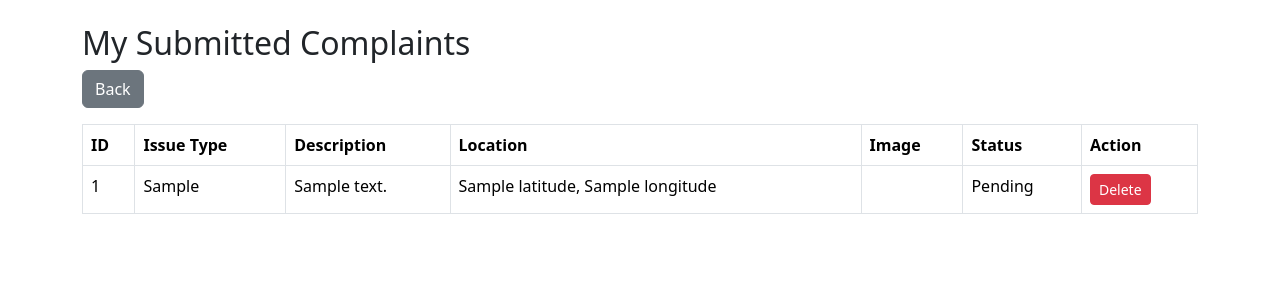
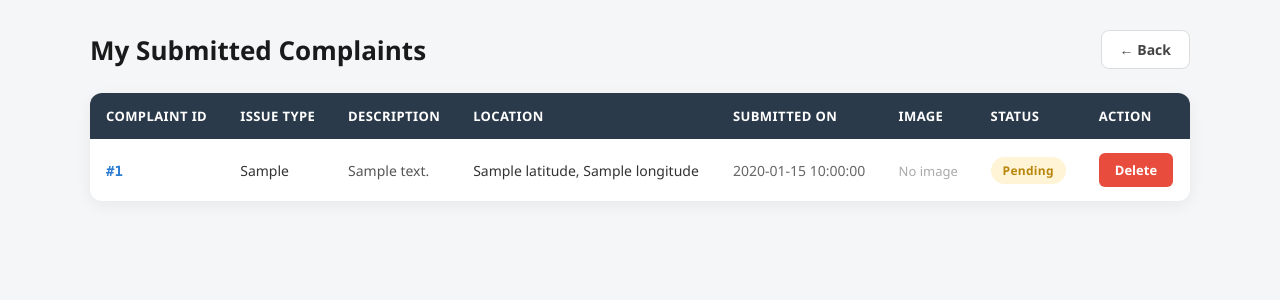
Before and after one commit to Anushka190921/ai-civic-issue-mapper, a Flask app: template templates/my_issues.html in a window 1280 px wide. Shown: the top 300 px of the page. Run offline with Flask 3, Linux system fonts and the light colour scheme; the template is opened without the code that fills it: most values are stand-ins (such as "Sample title", 1, 10 or a date in 2020).

Commit message:
fix my issues page

```diff
--- a/templates/my_issues.html
+++ b/templates/my_issues.html
@@ -1,48 +1,212 @@
 <!DOCTYPE html>
-<html>
+<html lang="en">
 <head>
+<meta charset="UTF-8">
+<meta name="viewport" content="width=device-width, initial-scale=1.0">
 <title>My Complaints</title>
-    <link href="https://cdn.jsdelivr.net/npm/bootstrap@5.3.2/dist/css/bootstrap.min.css" rel="stylesheet">
+<style>
+  * { box-sizing: border-box; margin: 0; padding: 0; }
+  body {
+    font-family: 'Segoe UI', Arial, sans-serif;
+    background: #f4f6f8;
+    padding: 30px;
+    color: #333;
+  }
+  .container {
+    max-width: 1100px;
+    margin: 0 auto;
+  }
+  .header-row {
+    display: flex;
+    align-items: center;
+    justify-content: space-between;
+    margin-bottom: 24px;
+    flex-wrap: wrap;
+    gap: 12px;
+  }
+  h1 {
+    font-size: 26px;
+    color: #1a1a1a;
+  }
+  .back-btn {
+    display: inline-flex;
+    align-items: center;
+    gap: 6px;
+    background: #fff;
+    border: 1px solid #ddd;
+    color: #444;
+    padding: 9px 18px;
+    border-radius: 8px;
+    text-decoration: none;
+    font-size: 14px;
+    font-weight: 600;
+    transition: background 0.2s ease, border-color 0.2s ease;
+  }
+  .back-btn:hover {
+    background: #f0f0f0;
+    border-color: #bbb;
+  }
+  .table-card {
+    background: #fff;
+    border-radius: 12px;
+    overflow: hidden;
+    box-shadow: 0 4px 16px rgba(0,0,0,0.06);
+  }
+  table {
+    width: 100%;
+    border-collapse: collapse;
+    font-size: 14px;
+  }
+  thead th {
+    background: #2b3a4a;
+    color: #fff;
+    text-align: left;
+    padding: 14px 16px;
+    font-weight: 600;
+    font-size: 13px;
+    text-transform: uppercase;
+    letter-spacing: 0.4px;
+  }
+  tbody td {
+    padding: 14px 16px;
+    border-bottom: 1px solid #eef0f2;
+    vertical-align: middle;
+  }
+  tbody tr:last-child td {
+    border-bottom: none;
+  }
+  tbody tr:hover {
+    background: #f8fafc;
+  }
+  .complaint-id {
+    font-weight: 700;
+    color: #2b7cd3;
+    font-family: 'Consolas', monospace;
+  }
+  .desc-cell {
+    max-width: 240px;
+    color: #555;
+  }
+  .date-cell {
+    color: #666;
+    white-space: nowrap;
+  }
+  .img-thumb {
+    width: 50px;
+    height: 50px;
+    object-fit: cover;
+    border-radius: 6px;
+    border: 1px solid #eee;
+  }
+  .no-img {
+    color: #aaa;
+    font-size: 13px;
+  }
+  /* Status badges */
+  .badge {
+    display: inline-block;
+    padding: 5px 12px;
+    border-radius: 20px;
+    font-size: 12px;
+    font-weight: 700;
+    text-transform: capitalize;
+    letter-spacing: 0.3px;
+  }
+  .badge-pending {
+    background: #fff4d6;
+    color: #b8860b;
+  }
+  .badge-in-progress, .badge-in_progress {
+    background: #d6ecff;
+    color: #1565c0;
+  }
+  .badge-resolved {
+    background: #d8f3e0;
+    color: #1d8a4e;
+  }
+  .badge-rejected {
+    background: #fde0e0;
+    color: #c0392b;
+  }
+  .badge-default {
+    background: #eee;
+    color: #777;
+  }
+  .delete-btn {
+    background: #e74c3c;
+    color: #fff;
+    border: none;
+    padding: 8px 16px;
+    border-radius: 6px;
+    font-size: 13px;
+    font-weight: 600;
+    cursor: pointer;
+    text-decoration: none;
+    display: inline-block;
+    transition: background 0.2s ease;
+  }
+  .delete-btn:hover {
+    background: #c0392b;
+  }
+  .empty-state {
+    text-align: center;
+    padding: 50px 20px;
+    color: #999;
+  }
+</style>
 </head>
 <body>
+  <div class="container">
+    <div class="header-row">
+      <h1>My Submitted Complaints</h1>
+      <a href="/" class="back-btn">&larr; Back</a>
+    </div>
 
-<div class="container mt-4">
-    <h2>My Submitted Complaints</h2>
-
-    <a href="/" class="btn btn-secondary mb-3">Back</a>
-
-    <table class="table table-bordered">
+    <div class="table-card">
+      <table>
+        <thead>
           <tr>
-            <th>ID</th>
+            <th>Complaint ID</th>
             <th>Issue Type</th>
             <th>Description</th>
             <th>Location</th>
+            <th>Submitted On</th>
             <th>Image</th>
             <th>Status</th>
             <th>Action</th>
           </tr>
-
+        </thead>
+        <tbody>
           {% for issue in issues %}
           <tr>
-            <td>{{ issue.id }}</td>
+            <td><span class="complaint-id">#{{ issue.id }}</span></td>
             <td>{{ issue.issue_type }}</td>
-            <td>{{ issue.description }}</td>
+            <td class="desc-cell">{{ issue.description }}</td>
             <td>{{ issue.latitude }}, {{ issue.longitude }}</td>
+            <td class="date-cell">{{ issue.created_at }}</td>
             <td>
               {% if issue.image %}
-                    <img src="{{ url_for('static', filename='uploads/' + issue.image) }}" width="100">
+                <img src="{{ url_for('static', filename='uploads/' + issue.image) }}" alt="Issue image" class="img-thumb">
+              {% else %}
+                <span class="no-img">No image</span>
               {% endif %}
             </td>
-            <td>{{ issue.status }}</td>
             <td>
-        <a href="/delete_my_issue/{{ issue.id }}" class="btn btn-danger btn-sm"
+              <span class="badge badge-{{ issue.status|lower|replace(' ', '_') }}">{{ issue.status }}</span>
+            </td>
+            <td>
+              <a href="/delete_my_issue/{{ issue.id }}"
+              class="delete-btn"
               onclick="return confirm('Delete this complaint?')">Delete</a>
             </td>
           </tr>
           {% endfor %}
-
+        </tbody>
       </table>
+      {% if not issues %}
+      <div class="empty-state">No complaints submitted yet.</div>
+      {% endif %}
     </div>
-
+  </div>
 </body>
 </html>
```
Lines whose indentation alone changed are shown as unchanged.
